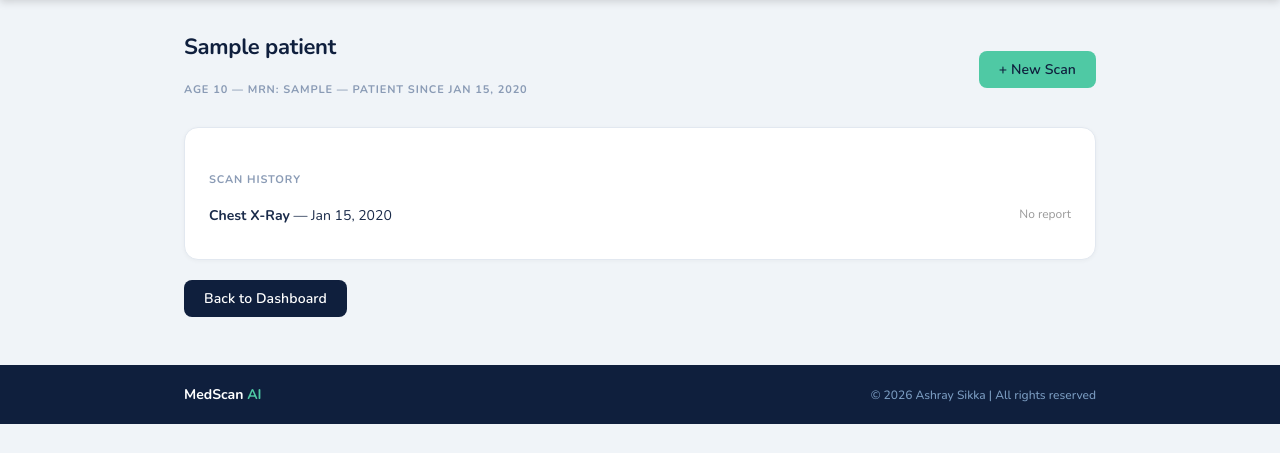
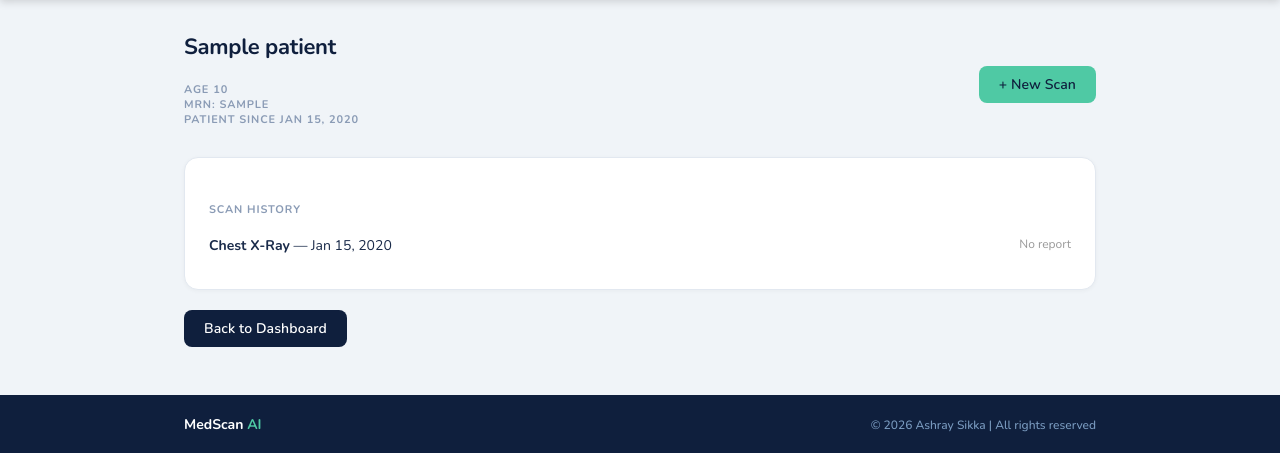
Before and after one commit to AshraySikka/medscan-ai, a Django app: page /patient/1/ in a window 1280 px wide. Shown: the part 60-513 px from the top of the page. Run offline with Django 5.2, Linux system fonts and the light colour scheme; tables that the repository leaves empty hold one stand-in row (values such as "Sample post"); data that the repository does not hold is empty.

Commit message:
Updating the formating of the text

```diff
--- a/imaging/templates/imaging/patient_history.html
+++ b/imaging/templates/imaging/patient_history.html
@@ -6,7 +6,7 @@
 <div class="dashboard-header">
     <div>
         <h2 class="page-title">{{ patient.name }}</h2>
-        <p class="section-label">Age {{ patient.age }} — MRN: {{ patient.mrn }} — Patient since {{ patient.created_at|date:"M d, Y" }}</p>
+        <p class="section-label">Age {{ patient.age }} <br>MRN: {{ patient.mrn }} <br>Patient since {{ patient.created_at|date:"M d, Y" }}</p>
     </div>
     <a href="{% url 'upload_scan' %}" class="btn btn-accent">+ New Scan</a>
 </div>
```
